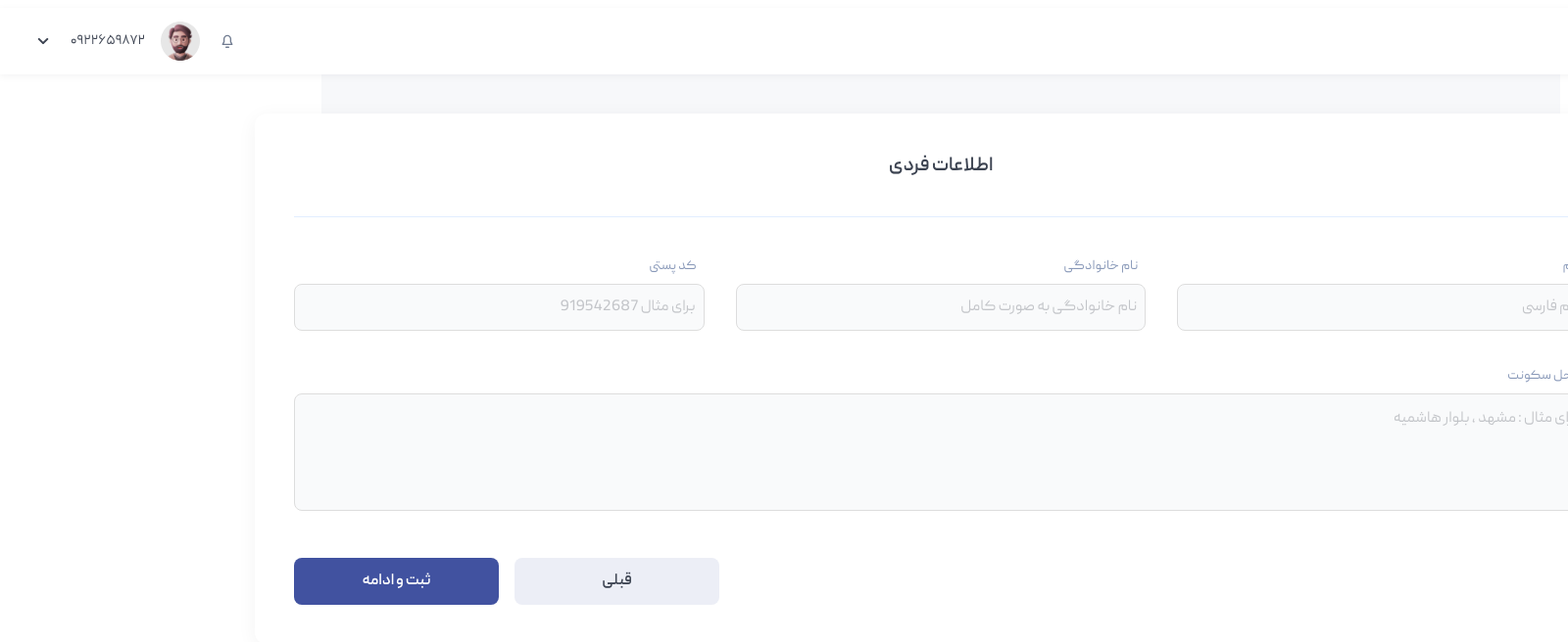
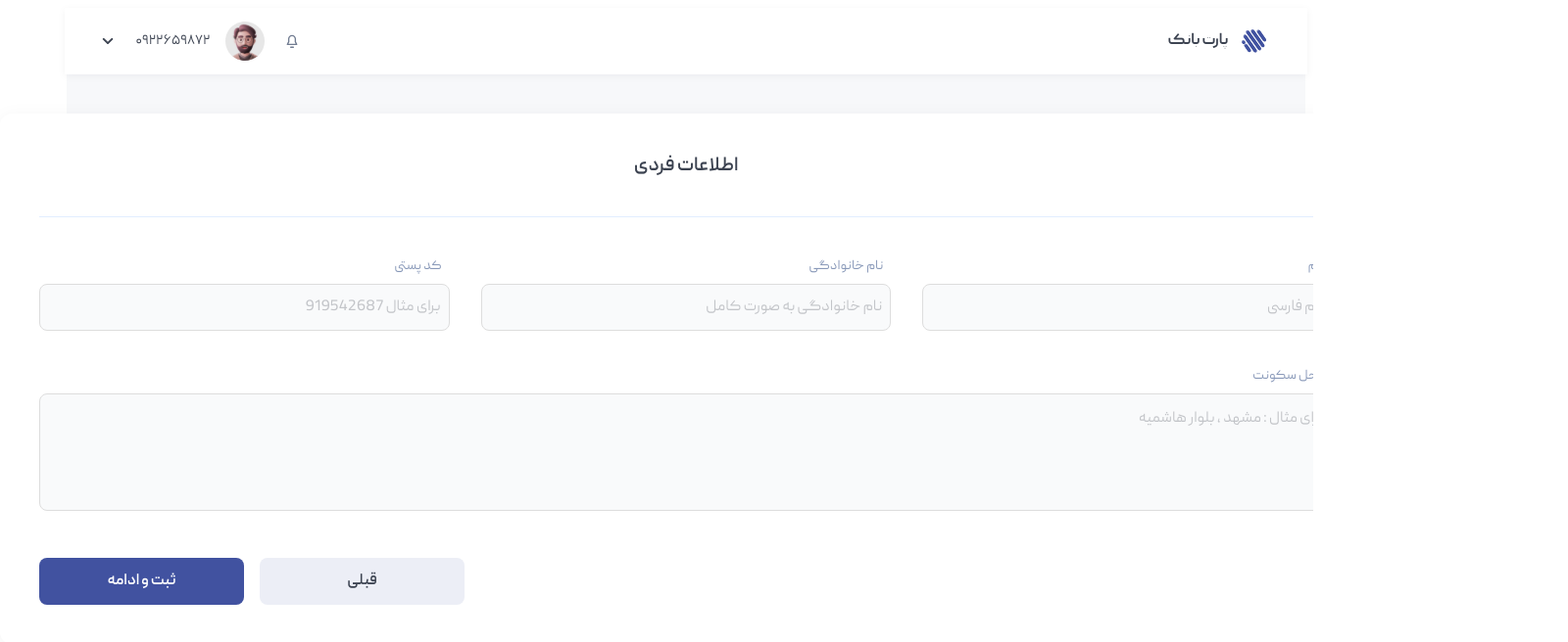
Before and after one commit to mrmzi/part-bank, a Vue app: page /form/personalinfo in a window 1280 px wide. Shown: the top 656 px of the page at 98% size, 1600 px wide, since content can reach past the window. Built offline with nearby package versions, Linux system fonts and the light colour scheme.

Commit message:
fix:change width from px to vw & vh

```diff
--- a/src/components/layout/Header.vue
+++ b/src/components/layout/Header.vue
@@ -39,7 +39,7 @@
 
 <style scoped lang="scss">
 .navbar {
-  width: 1920px;
+  width: 99vw;
   height: 68px;
   padding: 0 40px;
   background-color: $color-white;
--- a/src/stores/formStore.js
+++ b/src/stores/formStore.js
@@ -1,4 +1,4 @@
-import api from '@/services/axios'
+// import api from '@/services/axios'
 import router from '@/router'
 import { defineStore } from 'pinia'
 import { addDepositAccount } from '@/services/addAccount'
--- a/src/views/DashboardPage.vue
+++ b/src/views/DashboardPage.vue
@@ -108,8 +108,8 @@ function createaccount() {
 .dashboard {
   position: relative;
   @include flex-column;
-  width: 1920px;
-  height: 1080px;
+  width: 95vw;
+  height: 100vh;
   background-color: $background;
   &__main {
     width: 1404px;
```
